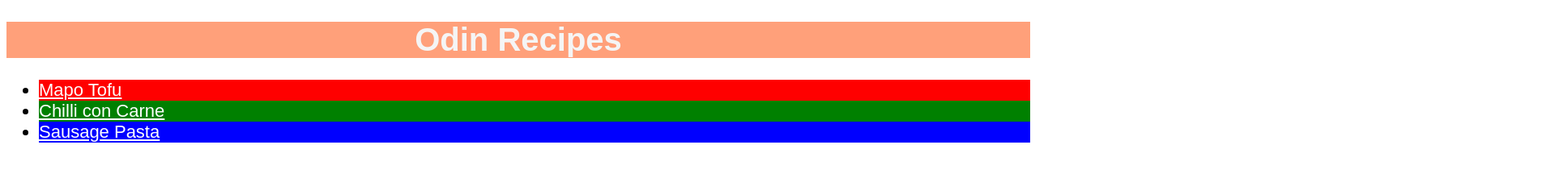
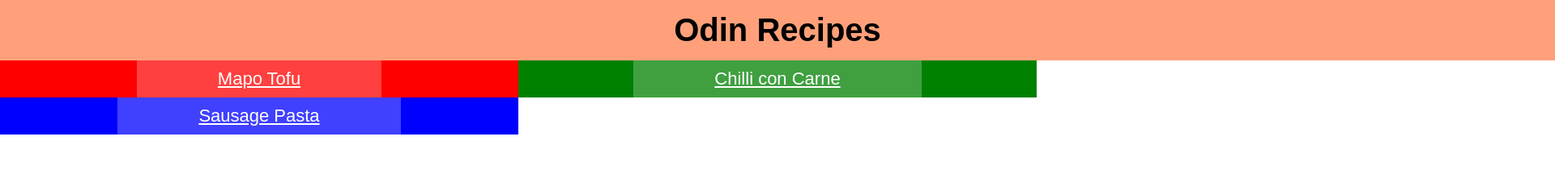
Before and after one commit to Alchemistooo/odin-recipes, a plain HTML site: page index.html in a window 1280 px wide. Shown: the whole page at 81% size, 1920 px wide, since content can reach past the window. Drawn offline with Linux system fonts and the light colour scheme.

Commit message:
Fix inline-block spacing issue

```diff
--- a/style.css
+++ b/style.css
@@ -1,5 +1,12 @@
-* {
+html {
+  box-sizing: border-box;
+}
+
+*, *:before, *:after {
+  box-sizing: inherit;
   font-family: Arial, Helvetica, sans-serif;
+  margin: 0;
+  padding: 0;
 }
 
 h1 {
@@ -7,12 +14,17 @@ h1 {
   font-weight: bolder;
   font-size: 40px;
   background-color: lightsalmon ;
-  color: whitesmoke;
+  color: black;
+  padding: 15px;
+  width: 1920px;
 }
 
 .recipe {
   font-size: 22px;
-  color: black;
+  display: inline-block;
+  padding: 0 100px;
+  width: 640px;
+  text-align: center;
 }
 
 #mapo {
@@ -29,4 +41,13 @@ h1 {
 
 a {
   color: white;
+  padding: 10px 100px;
+  display: inline-block;
+  background-color: hsl(0, 0%, 100%, 25%);
 }
+
+ul {
+  width: fit-content;
+  margin: 0 auto;
+  font-size: 0;
+}
```
